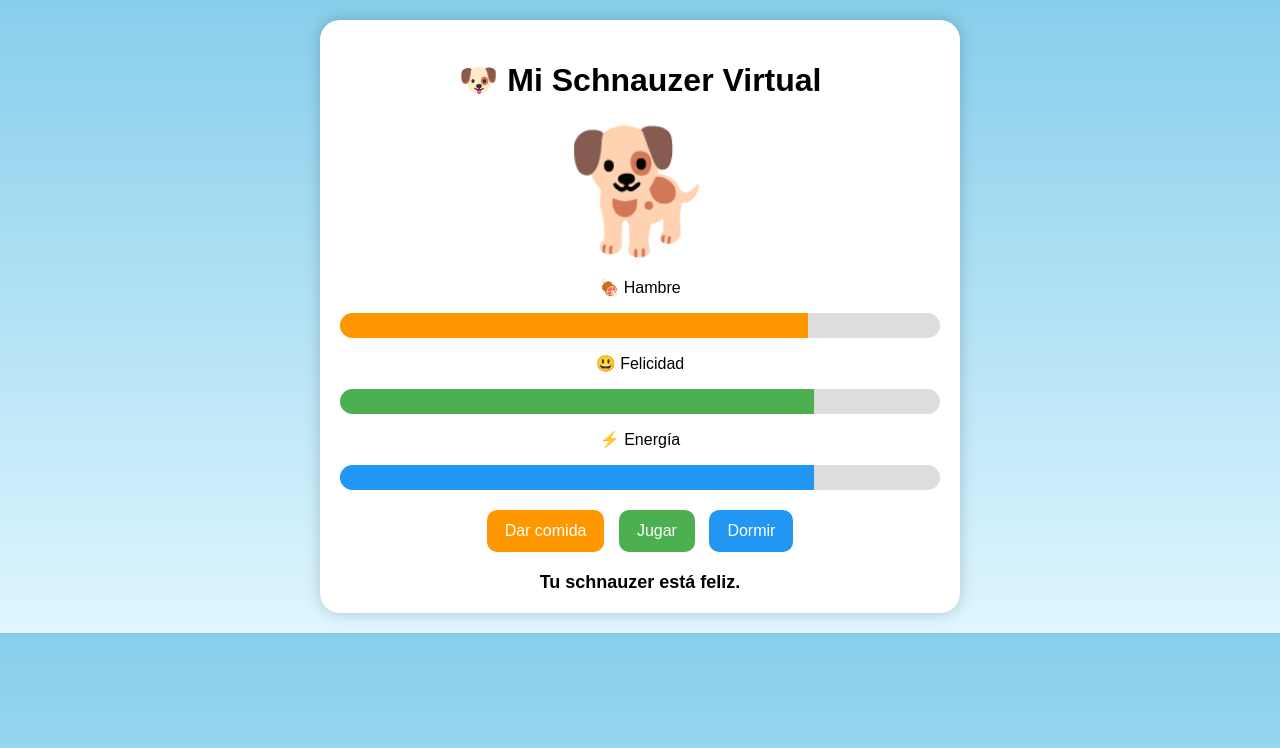
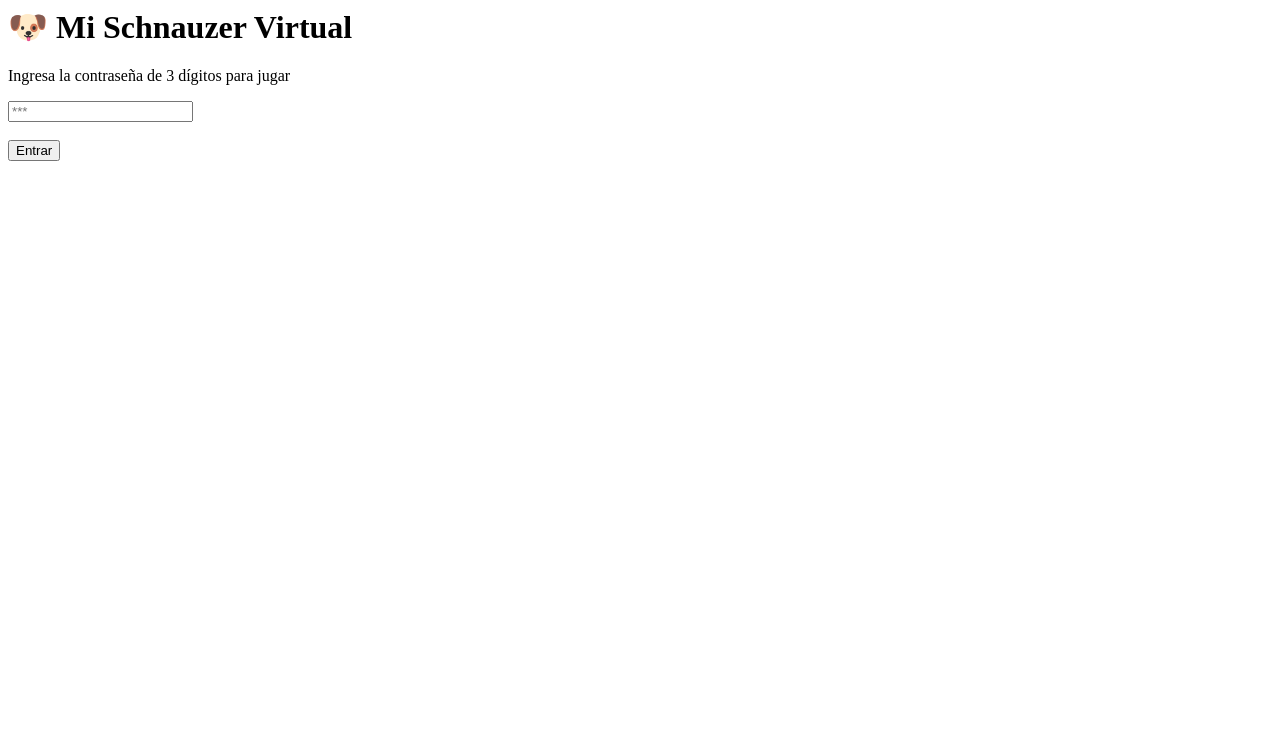
Before and after one commit to tintinmuamua-star/dylan-david-casta-o-ignacio, a plain HTML site: page index.html in a window 1280 px wide. Drawn offline with Linux system fonts and the light colour scheme.

Commit message:
Add files via upload

```diff
--- a/index.html
+++ b/index.html
@@ -1,181 +1,36 @@
-<!DOCTYPE html>
-<html lang="es">
-<head>
-<meta charset="UTF-8">
-<meta name="viewport" content="width=device-width, initial-scale=1.0">
-<title>Mi Schnauzer Virtual</title>
-
-<style>
-body{
-    font-family: Arial, sans-serif;
-    background: linear-gradient(#87CEEB,#dff6ff);
-    text-align:center;
-    margin:0;
-    padding:20px;
-}
-
-.container{
-    max-width:600px;
-    margin:auto;
-    background:white;
-    padding:20px;
-    border-radius:20px;
-    box-shadow:0 0 15px rgba(0,0,0,.2);
-}
-
-.dog{
-    font-size:120px;
-    margin:10px;
-}
-
-.stat{
-    margin:15px 0;
-}
-
-.bar{
-    width:100%;
-    height:25px;
-    background:#ddd;
-    border-radius:20px;
-    overflow:hidden;
-}
-
-.fill{
-    height:100%;
-    transition:0.3s;
-}
-
-#hungerFill{
-    background:#ff9800;
-}
-
-#happyFill{
-    background:#4caf50;
-}
-
-#energyFill{
-    background:#2196f3;
-}
-
-button{
-    padding:12px 18px;
-    margin:5px;
-    border:none;
-    border-radius:10px;
-    cursor:pointer;
-    font-size:16px;
-}
-
-.feed{background:#ff9800;color:white;}
-.play{background:#4caf50;color:white;}
-.sleep{background:#2196f3;color:white;}
-
-#message{
-    margin-top:15px;
-    font-weight:bold;
-    font-size:18px;
-}
-</style>
-</head>
 <body>
 
-<div class="container">
+<div id="loginScreen">
     <h1>🐶 Mi Schnauzer Virtual</h1>
+    <p>Ingresa la contraseña de 3 dígitos para jugar</p>
 
-    <div class="dog" id="dog">🐕</div>
+    <input type="password" id="password" maxlength="3" placeholder="***">
+    <br><br>
+    <button onclick="checkPassword()">Entrar</button>
 
-    <div class="stat">
-        <p>🍖 Hambre</p>
-        <div class="bar">
-            <div id="hungerFill" class="fill"></div>
-        </div>
-    </div>
+    <p id="loginMessage" style="color:red;"></p>
+</div>
 
-    <div class="stat">
-        <p>😃 Felicidad</p>
-        <div class="bar">
-            <div id="happyFill" class="fill"></div>
-        </div>
-    </div>
+<div id="gameContainer" style="display:none;">
 
-    <div class="stat">
-        <p>⚡ Energía</p>
-        <div class="bar">
-            <div id="energyFill" class="fill"></div>
-        </div>
-    </div>
+    <!-- AQUÍ VA TODO TU JUEGO DEL SCHNAUZER -->
 
-    <button class="feed" onclick="feedDog()">Dar comida</button>
-    <button class="play" onclick="playDog()">Jugar</button>
-    <button class="sleep" onclick="sleepDog()">Dormir</button>
-
-    <div id="message">Tu schnauzer está feliz.</div>
 </div>
 
 <script>
-let hunger = 80;
-let happiness = 80;
-let energy = 80;
+const PASSWORD = "123";
 
-function updateBars(){
-    document.getElementById("hungerFill").style.width = hunger + "%";
-    document.getElementById("happyFill").style.width = happiness + "%";
-    document.getElementById("energyFill").style.width = energy + "%";
+function checkPassword() {
+    const pass = document.getElementById("password").value;
 
-    const dog = document.getElementById("dog");
-    const message = document.getElementById("message");
-
-    if(hunger < 20){
-        dog.textContent = "🥺";
-        message.textContent = "Tengo mucha hambre.";
-    }
-    else if(energy < 20){
-        dog.textContent = "😴";
-        message.textContent = "Estoy muy cansado.";
-    }
-    else if(happiness < 20){
-        dog.textContent = "😢";
-        message.textContent = "Quiero jugar.";
-    }
-    else{
-        dog.textContent = "🐕";
-        message.textContent = "Tu schnauzer está feliz.";
-    }
-
-    if(hunger <= 0 || happiness <= 0){
-        message.textContent = "¡Has descuidado a tu schnauzer!";
+    if(pass === PASSWORD) {
+        document.getElementById("loginScreen").style.display = "none";
+        document.getElementById("gameContainer").style.display = "block";
+    } else {
+        document.getElementById("loginMessage").textContent =
+            "Contraseña incorrecta";
     }
 }
-
-function feedDog(){
-    hunger = Math.min(100, hunger + 20);
-    updateBars();
-}
-
-function playDog(){
-    if(energy > 10){
-        happiness = Math.min(100, happiness + 15);
-        energy -= 10;
-        hunger -= 5;
-    }
-    updateBars();
-}
-
-function sleepDog(){
-    energy = Math.min(100, energy + 25);
-    updateBars();
-}
-
-setInterval(() => {
-    hunger = Math.max(0, hunger - 2);
-    happiness = Math.max(0, happiness - 1);
-    energy = Math.max(0, energy - 1);
-
-    updateBars();
-}, 3000);
-
-updateBars();
 </script>
 
 </body>
-</html>
```
